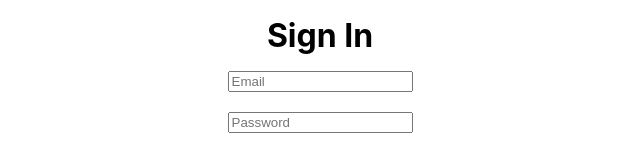
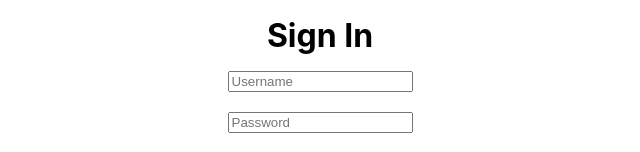
Before and after one commit to JesusG2022/Project-1-cst-438, a React (Create React App) app in the folder project1/: page /Signin in a window 1280 px wide. Shown: the top 152 px of the page, without its empty margins (320-960 px from the left). Built offline with nearby package versions, Linux system fonts and the light colour scheme.

Commit message:
created Login and Signup

```diff
--- a/project1/src/pages/SignIn.js
+++ b/project1/src/pages/SignIn.js
@@ -12,7 +12,7 @@ const SignIn = () => {
         <div className="SignIn">
             <h1 className="Title">Sign In</h1>
             <div className="ButtonContainer">
-                <input type="email" placeholder="Email" />
+                <input type="text" placeholder="Username" />
                 <br />
                 <input type="password" placeholder="Password" />
                 <br />
--- a/project1/src/pages/SignUp.js
+++ b/project1/src/pages/SignUp.js
@@ -11,11 +11,12 @@ const SignUp = () => {
     <div className="SignUp">
         <h1 className="Title">Sign Up</h1>
         <div className="ButtonContainer">
-            <input type="email" placeholder="Email" />
+            <input type="text" placeholder="Username" />
             <br />
             <input type="password" placeholder="Password" />
             <br />
-
+            <input type="email" placeholder="Email" />
+            <br />
             <button onClick={handleSignUp}>Sign Up</button> <br />
             <br />
             <button onClick={() => navigate("/")} > back</button>
```
